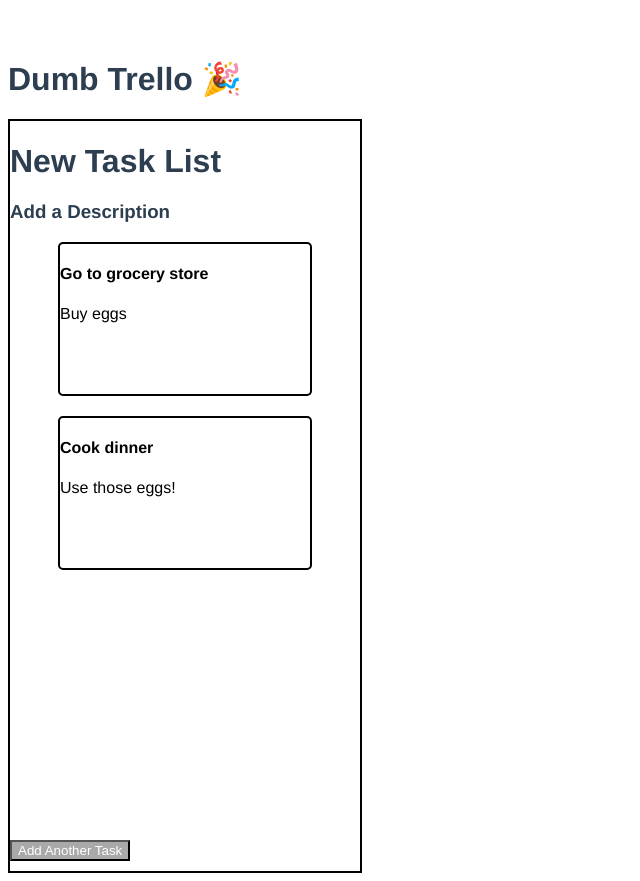
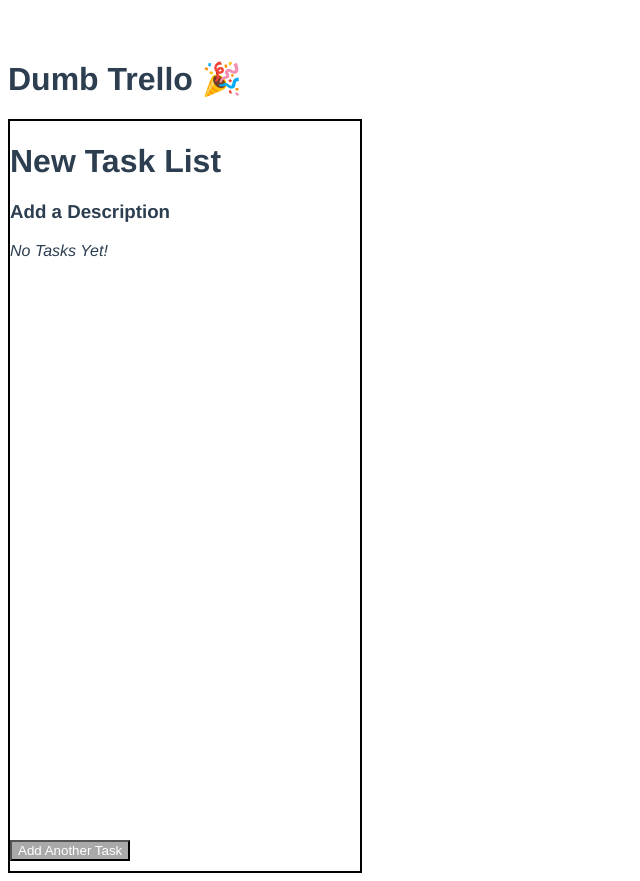
Before and after one commit to ZombieSocrates/dumb-trello, a Vue app in the folder dumb-trello/: page / in a window 1280 px wide. Shown: the whole page, without its empty margins (0-640 px from the left). Built offline with nearby package versions, Linux system fonts and the light colour scheme.

Commit message:
Functional button to add blank tasks to a list

```diff
--- a/dumb-trello/src/components/TaskList.vue
+++ b/dumb-trello/src/components/TaskList.vue
@@ -9,10 +9,10 @@
         <input id='new-descrip' type='text' :placeholder='currentDescrip'>
       </form>
     <div class='task-container' v-if=tasks.length>
-      <TaskCard v-for='(task, index) in tasks' :key=index :baseTitle='task.title' :baseDescription='task.description'></TaskCard>
+      <TaskCard v-for='task in tasks' :key=task.ID :title='task.title' :description='task.description'></TaskCard>
     </div>
     <p v-else><i>No Tasks Yet!</i></p>
-  <button class='task-button'>Add Another Task</button>
+  <button class='task-button' @click=addTask>Add Another Task</button>
   </div>
 </template>
 
@@ -36,10 +36,7 @@
     },
     data: function () {
       return {
-        tasks: [
-          {title:'Go to grocery store',description:'Buy eggs'},
-          {title:'Cook dinner',description:'Use those eggs!'}
-        ],
+        tasks: [],
         title: '',
         editingTitle: false,
         description: '',
@@ -61,6 +58,14 @@
       }
     },
     methods: {
+      addTask: function () {
+        const blankTask = {
+          ID: Math.floor(Math.random() * 1600),
+          title: '',
+          description: ''
+        }
+        this.tasks.push(blankTask)
+      },
       revealTitle: function () {
         this.editingTitle = true
       },
```
